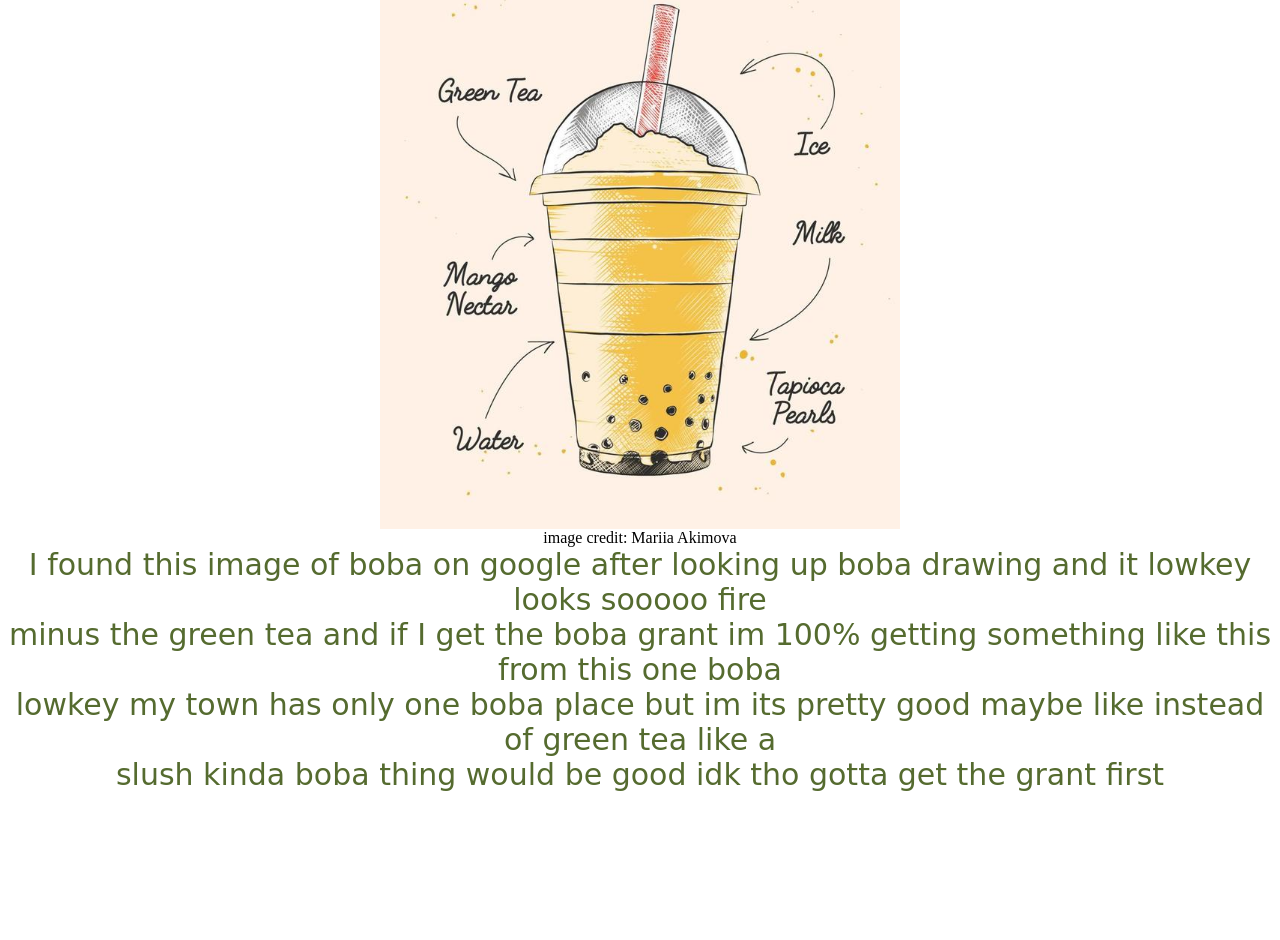
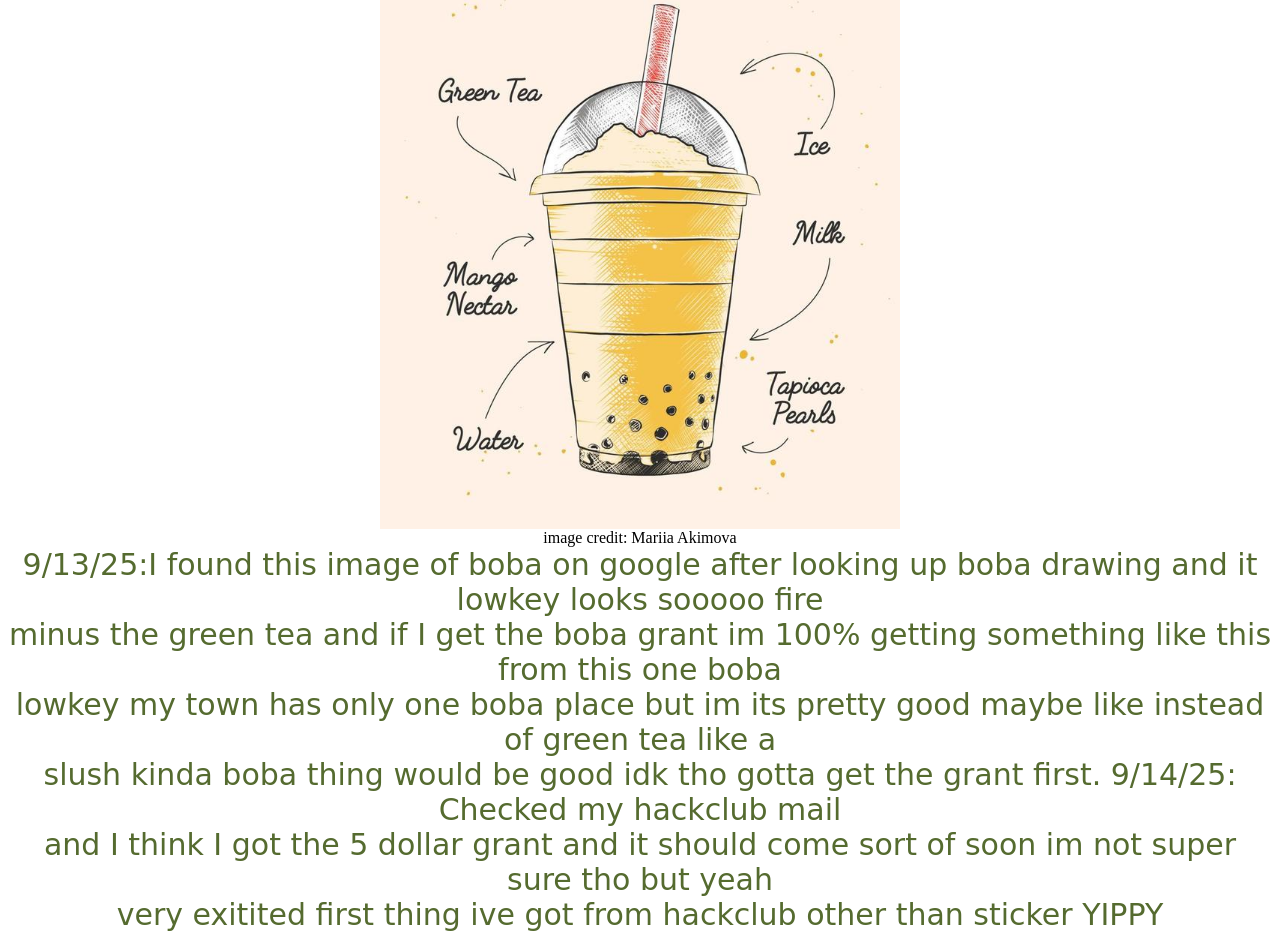
Before and after one commit to chesspotato/bobatea, a plain HTML site: page index.html in a window 1280 px wide. Shown: the part 358-1298 px from the top of the page. Before the commit the page ends 1158 px from the top, so only its background shows below. Drawn offline with Linux system fonts and the light colour scheme.

Commit message:
Update index.html

```diff
--- a/index.html
+++ b/index.html
@@ -11,12 +11,17 @@
 
 
     <div class="title">Boba Tea</div>
+
+
+
     <img class="bobaimage" src="boba.jpg" alt="bobaimage" width="520.5" height="735">
     <div class="credit">image credit: Mariia Akimova</div>
-    <div class="text">I found this image of boba on google after looking up boba drawing and it lowkey looks sooooo fire <br>
+    <div class="text">9/13/25:I found this image of boba on google after looking up boba drawing and it lowkey looks sooooo fire <br>
         minus the green tea and if I get the boba grant im 100% getting something like this from this one boba <br>
         lowkey my town has only one boba place but im its pretty good maybe like instead of green tea like a <br>
-        slush kinda boba thing would be good idk tho gotta get the grant first
+        slush kinda boba thing would be good idk tho gotta get the grant first. 9/14/25: Checked my hackclub mail <br>
+        and I think I got the 5 dollar grant and it should come sort of soon im not super sure tho but yeah <br>
+        very exitited first thing ive got from hackclub other than sticker YIPPY <br>
 
 
 
```
